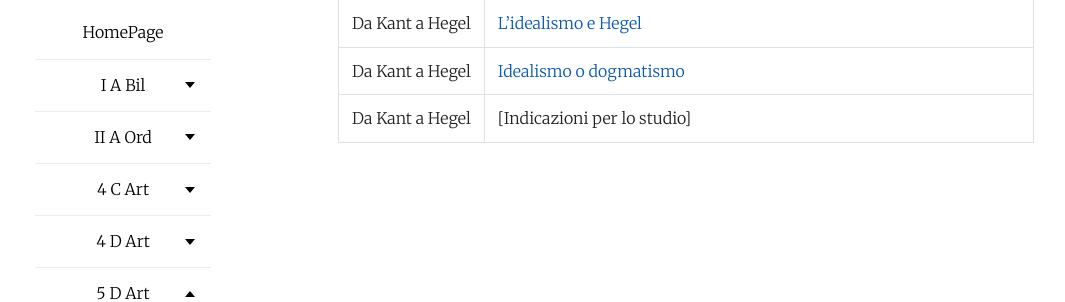
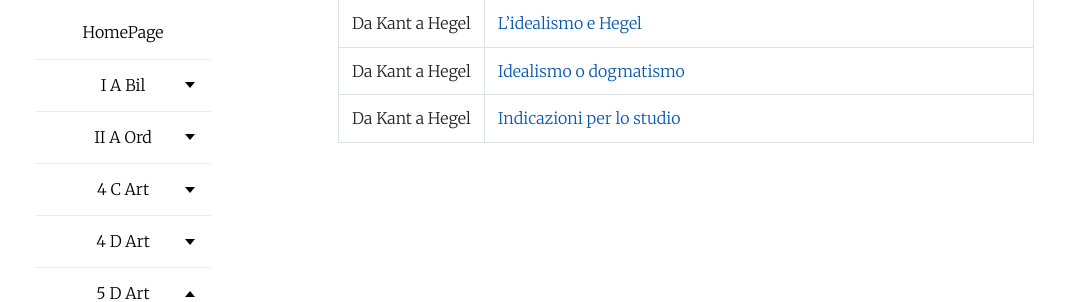
Before and after one commit to efemeridi/efemeridi.github.io, a Jekyll site: the page built from 5d_art_filosofia.md, in a window 1280 px wide. Shown: the part 382-684 px from the top of the page, without its empty margins (62-1127 px from the left). Built offline with Jekyll 4.4.1, drawn with Linux system fonts in a browser that asks for light colours; our own code applies the rules of GitHub Pages for plain Markdown files; part of the change alters nothing that is shown.

```diff
--- a/5d_art_filosofia.md
+++ b/5d_art_filosofia.md
@@ -12,4 +12,4 @@ layout: page
 |Da Kant a Hegel| [Indicazioni per lo studio](/materiali/5_D_art/filosofia/PROGRAMMI/01_KANT_PROGRAMMA_SINTESI.pdf/)
 |Da Kant a Hegel| [L'idealismo e Hegel](/materiali/5_D_art/filosofia/IDEALISMO_HEGEL/01_hegel_ARTISTICO_26_27.pdf/)
 |Da Kant a Hegel| [Idealismo o dogmatismo](/materiali/5_D_art/filosofia/IDEALISMO_HEGEL/idealismo_o_dogmatismo.pdf/)
-|Da Kant a Hegel|[Indicazioni per lo studio]
+|Da Kant a Hegel|[Indicazioni per lo studio](/materiali/5_D_art/filosofia/PROGRAMMI/02_IDEALISMO_PROGRAMMA_SINTESI.pdf/)
```
